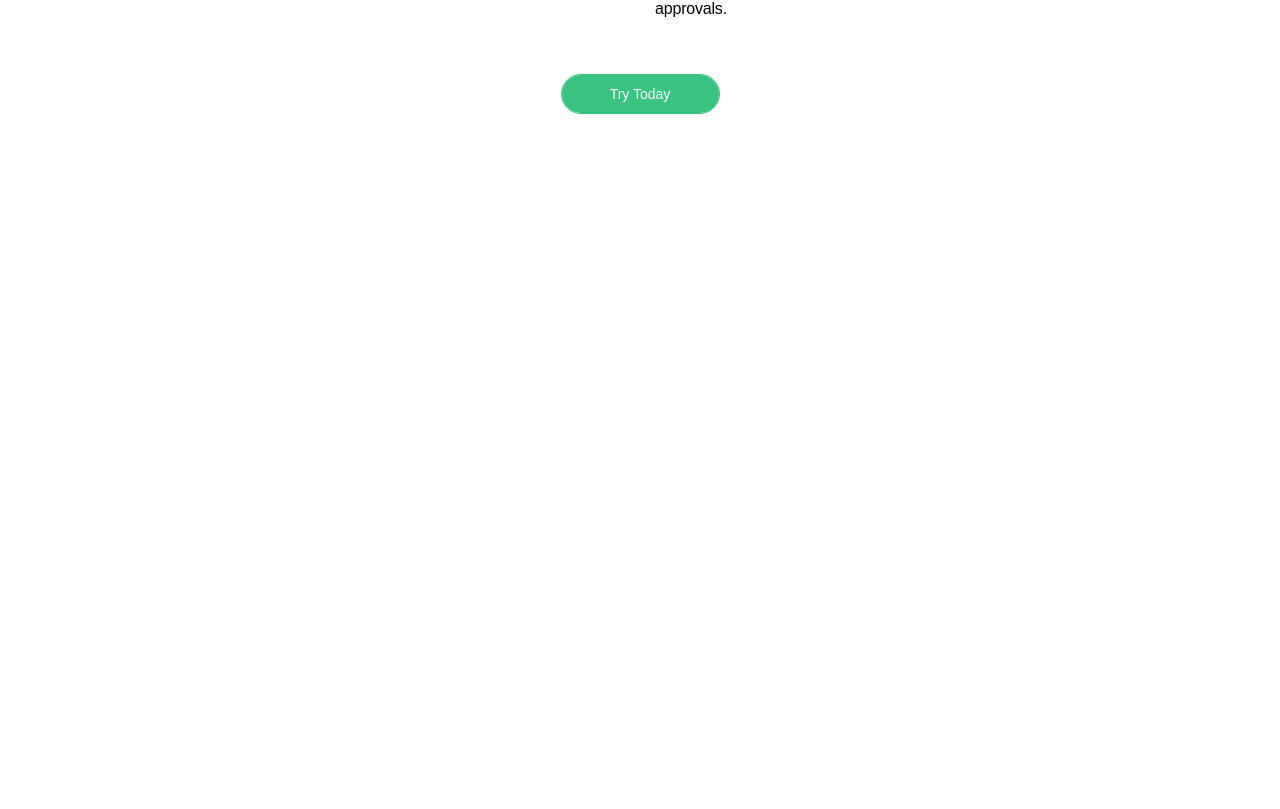
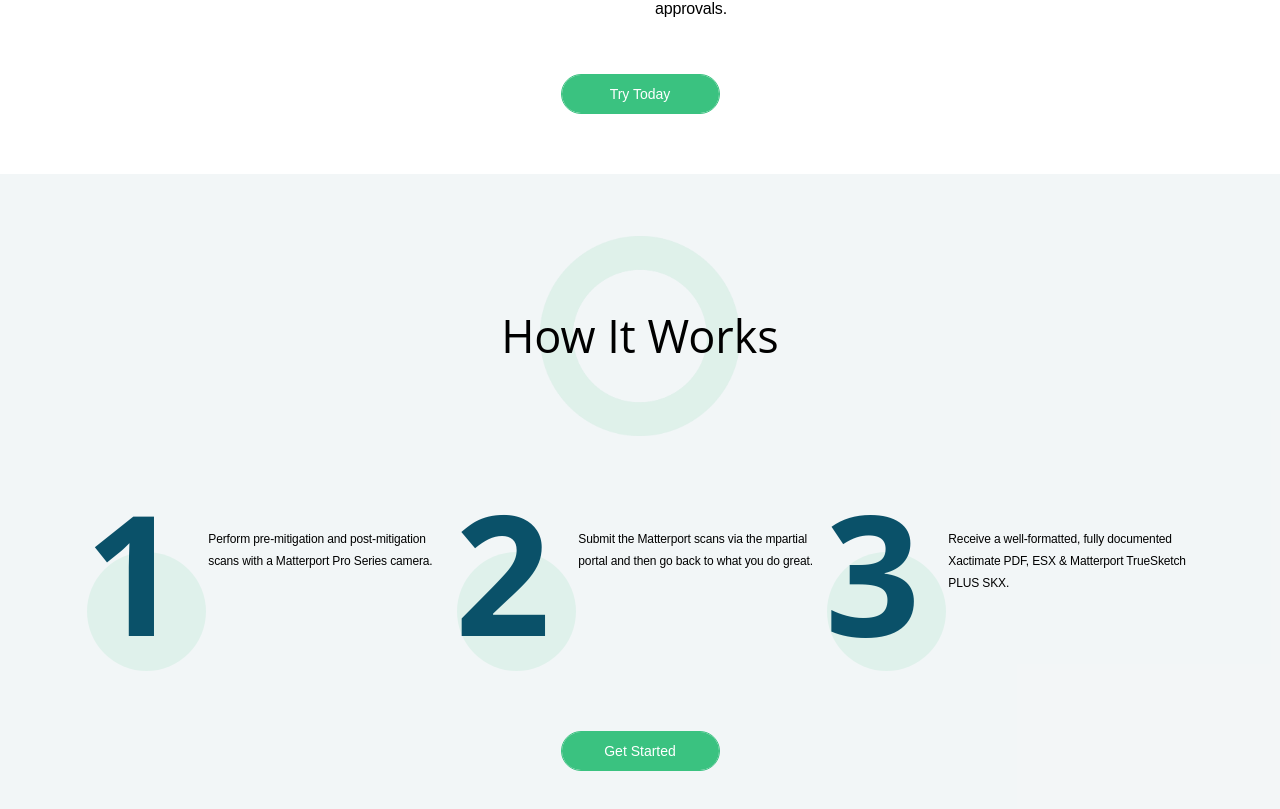
Before and after one commit to Asim26/mpartial_landing_page, a React (Create React App) app: page / in a window 1280 px wide. Shown: the part 1115-1924 px from the top of the page. Before the commit the page ends 1289 px from the top, so only its background shows below. Built offline with nearby package versions, Linux system fonts and the light colour scheme.

Commit message:
bgimages

```diff
--- a/src/components/Main.css
+++ b/src/components/Main.css
@@ -25,6 +25,7 @@
   opacity: 1;
   background-size: 200px 200px;
   background-repeat: no-repeat;
+  /* background-image: url("/images/background.png"); */
 }
 
 #Ground-Truth-Data .section_title_description {
@@ -97,3 +98,133 @@
   }
 
 }
+
+
+/*------------------------------------------------*/
+
+
+#How-It-Works {
+  background: rgba(10,81,105,.05) 0 0 no-repeat padding-box;
+}
+
+#How-It-Works h1 {
+  text-align: center;
+  background-position: 50%;
+  padding: 12%;
+}
+
+#How-It-Works .section_title_text {
+  font-family: 'Open Sans', sans-serif;
+  text-align: center;
+  font-weight: 500;
+  font-size: 45px;
+  line-height: 58px;
+  letter-spacing: 0;
+  color: #000;
+  opacity: 1;
+  background-size: 200px 200px;
+  background-repeat: no-repeat;
+  /* background-image: url("/images/background.png"); */
+}
+
+#How-It-Works .data_points {
+  padding-top: 2%;
+}
+
+#How-It-Works .no-gutters {
+  margin-right: 0;
+  margin-left: 0;
+}
+
+#How-It-Works .data_points .data_point_item .data_number {
+  /* background-image: url("/images/data_points.png"); */
+  background-repeat: no-repeat;
+  text-align: left;
+  background-position: bottom;
+  font-family: 'Open Sans', sans-serif;
+  font-weight: 700;
+  font-size: 167px;
+  line-height: 87px;
+  letter-spacing: 0;
+  color: #0a5169;
+  opacity: 1;
+  min-height: 143px;
+}
+
+#How-It-Works .data_points .data_point_item .data_text {
+  text-align: left;
+  font-size: 12px;
+  line-height: 21px;
+  letter-spacing: -.14px;
+  color: #000;
+  opacity: 1;
+}
+
+#How-It-Works .data_points .data_point_item .data_text span{
+  font-family: 'Raleway', sans-serif;;
+}
+
+#How-It-Works .data_points .data_point_item .data_text a {
+  color: #000;
+  font-family: 'Raleway', sans-serif;
+}
+
+#How-It-Works .try_now_btn {
+  text-align: center;
+  padding: 60px 0;
+  font-family: 'Raleway', sans-serif;
+}
+
+#How-It-Works .try_now_btn .btn {
+  height: 40px;
+  width: 159px;
+}
+
+#How-It-Works .btn {
+  background: #3ac280 0 0 no-repeat padding-box;
+  border-color: #3ac280;
+  border-radius: 20px;
+  text-align: center;
+  font-size: 14px;
+  font-weight: 500;
+  line-height: 16px;
+  letter-spacing: 0;
+  color: #fff;
+  opacity: 1;
+  min-width: 159px;
+}
+
+#How-It-Works .btn:hover {
+  color: #000;
+}
+
+@media (max-width: 1024px){
+  #How-It-Works .data_points .data_point_item .data_number {
+      font-size: 100px!important;
+      line-height: 120px;
+      background-size: 100%;
+  }
+}
+
+@media (max-width: 768px){
+    #How-It-Works .section_title_text {
+    padding: 25% 7%;
+    text-align: center;
+    background-position: 50%;
+    font-size: 28px;
+    line-height: 32px;
+    margin: 5% 0;
+  }
+
+  #How-It-Works .data_points .data_point_item .data_number {
+    text-align: center;
+    background-position: 55% 0;
+  }
+
+  #How-It-Works .data_points .data_point_item .data_text {
+    text-align: center;
+    margin-bottom: 15px;
+  }
+}
+
+/* -------------------------------------------------- */
--- a/src/components/Main.js
+++ b/src/components/Main.js
@@ -1,5 +1,7 @@
 import React from 'react';
 import './Main.css';
+
+
 
 function Main() {
 
@@ -14,7 +16,7 @@ function Main() {
           <div className="row">
 
             <div className="col-lg-6 col-md-6 col-sm-12">
-              <h1 className="section_title_text"> GROUND-TRUTH DATA EVERYONE TRUSTS </h1>
+              <h1 className="section_title_text" style={{backgroundImage: 'url(images/background.png)'}}> GROUND-TRUTH DATA EVERYONE TRUSTS </h1>
             </div>
 
             <div className="col-lg-6 col-md-6 col-sm-12">
@@ -38,6 +40,78 @@ function Main() {
       {/* Ground-Truth Section End */}
 
 
+
+
+
+
+
+
+
+      {/* How it Works Section Start */}
+
+      <section id="How-It-Works">
+        <div className="container">
+
+          <div className="row">
+            <div className="col">
+              <h1 className="section_title_text" style={{backgroundImage: 'url(images/background.png)'}}> How It Works </h1>
+            </div>
+          </div>
+
+          <div className="data_points">
+            <div className="row no-gutters">
+
+              <div className="col-md-4 col-sm-12">
+                <div className="data_point_item row no-gutters">
+                  <div className="data_number data_number_1 col-md-4 col-sm-12" style={{backgroundImage: 'url(images/data_points.png)'}}>
+                    1
+                  </div>
+                  <div className="data_text col-md-8 col-sm-12 ">
+                    <a href="/">
+                      Perform pre-mitigation and post-mitigation scans with a Matterport Pro Series camera.
+                    </a>
+                  </div>
+                </div>
+              </div>
+
+              <div className="col-md-4 col-sm-12">
+                <div className="data_point_item row no-gutters">
+                  <div className="data_number data_number_2 col-md-4 col-sm-12" style={{backgroundImage: 'url(images/data_points.png)'}}>
+                    2
+                  </div>
+                  <div className="data_text col-md-8 col-sm-12 ">
+                    <span> Submit the Matterport scans via the mpartial portal and then go back to what you do great. </span>
+                  </div>
+                </div>
+              </div>
+
+              <div className="col-md-4 col-sm-12">
+                <div className="data_point_item row no-gutters">
+                  <div className="data_number data_number_3 col-md-4 col-sm-12" style={{backgroundImage: 'url(images/data_points.png)'}}>
+                    3
+                  </div>
+                  <div className="data_text col-md-8 col-sm-12 ">
+                    <span> Receive a well-formatted, fully documented Xactimate PDF, ESX & Matterport TrueSketch PLUS SKX. </span>
+                  </div>
+                </div>
+              </div>
+
+            </div>
+          </div>
+
+          <div className="try_now_btn">
+            <button className="btn"> Get Started </button>
+          </div>
+
+        </div>
+      </section>
+
+      {/* How it Works Section End */}
+
+
+
+
+
     </div>
   );
 }
```
Also changed, not shown: 1 other file (tests, documents, lock files or other folders).
